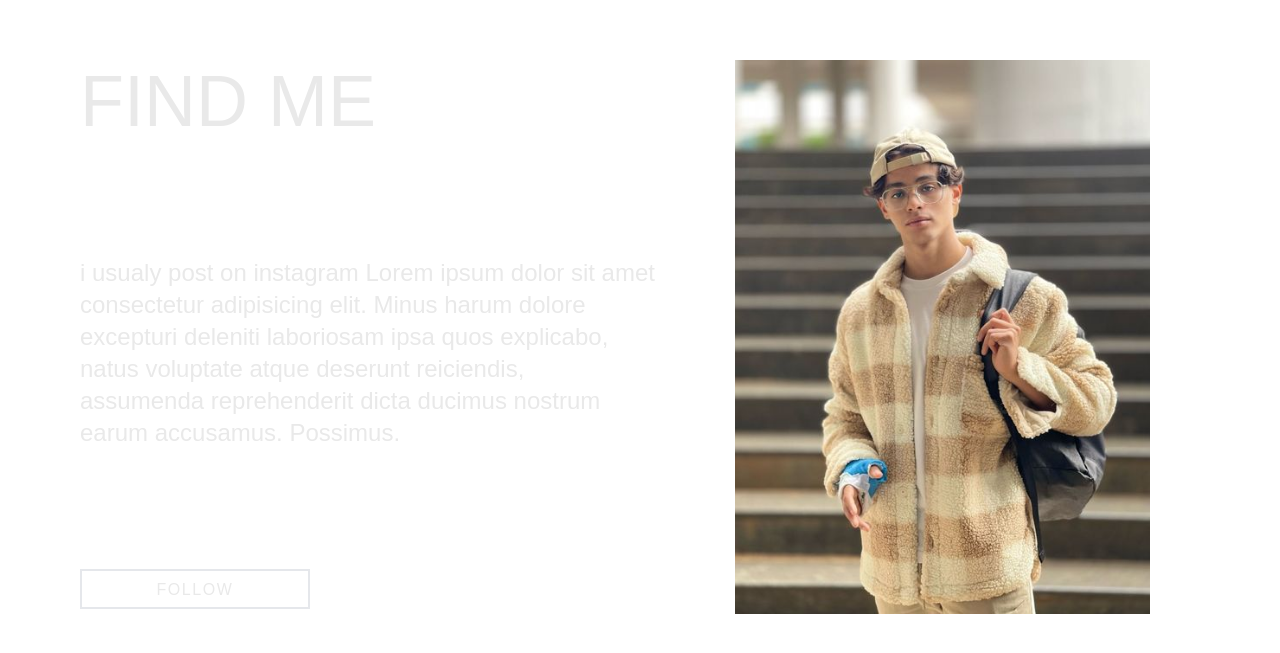
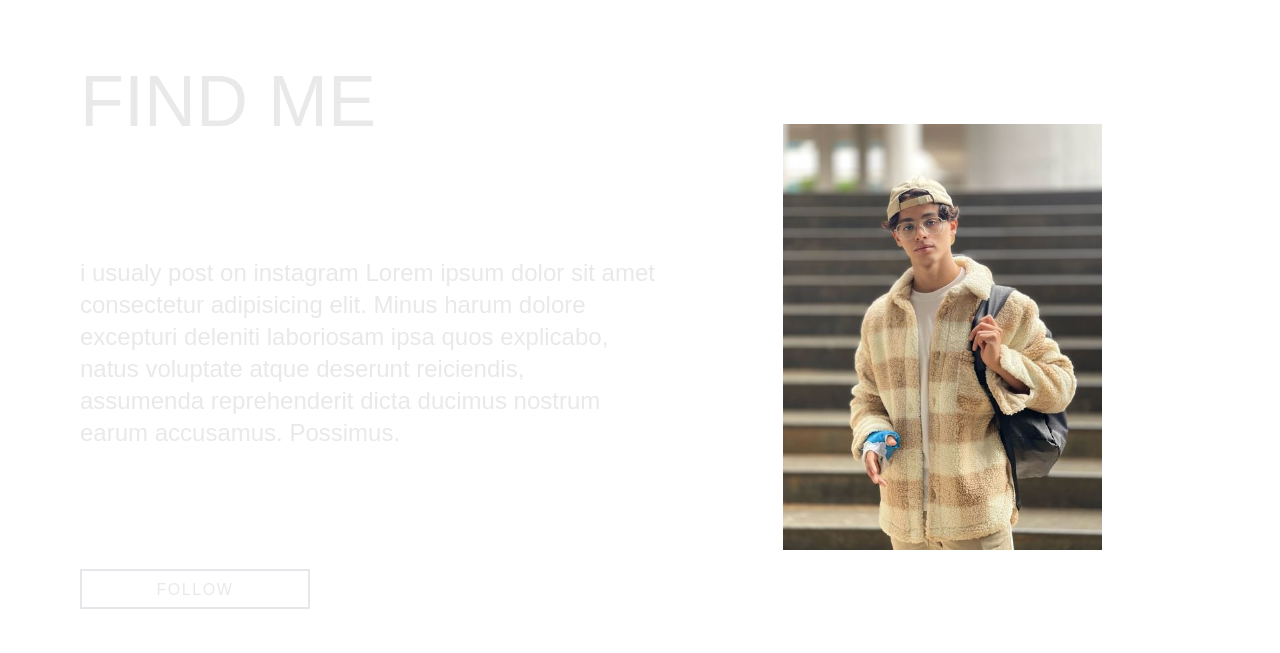
Before and after one commit to BrahimiMehdi/Ayoub-Abane, a Next.js app: page / in a window 1280 px wide. Shown: the part 1663-2316 px from the top of the page. Built offline with nearby package versions, Linux system fonts and the light colour scheme.

Commit message:
visual updates

```diff
--- a/components/FollowSection.jsx
+++ b/components/FollowSection.jsx
@@ -15,7 +15,7 @@ const FollowSection = () => {
             </span>
           </a>
         </div>
-        <div className="w-[100%] h-full grid md:p-12 lg:p-20 place-items-center">
+        <div className="w-[100%] h-full grid md:p-12 lg:p-20 xl:p-32 place-items-center">
           <img className="object-contain" src="/aboutSecImage.jpg" alt="" />
         </div>
     </section>
```
